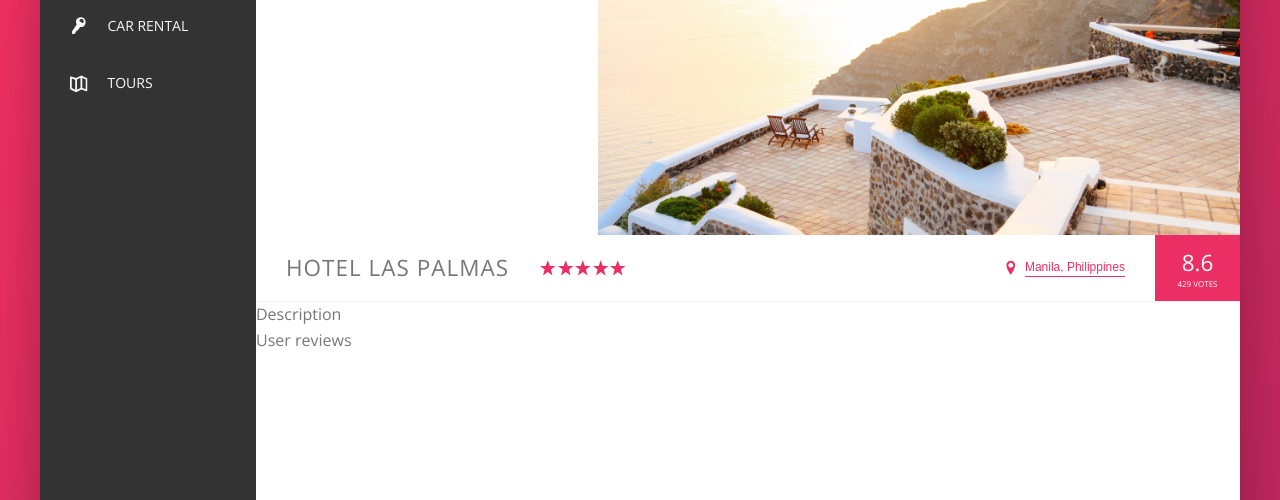
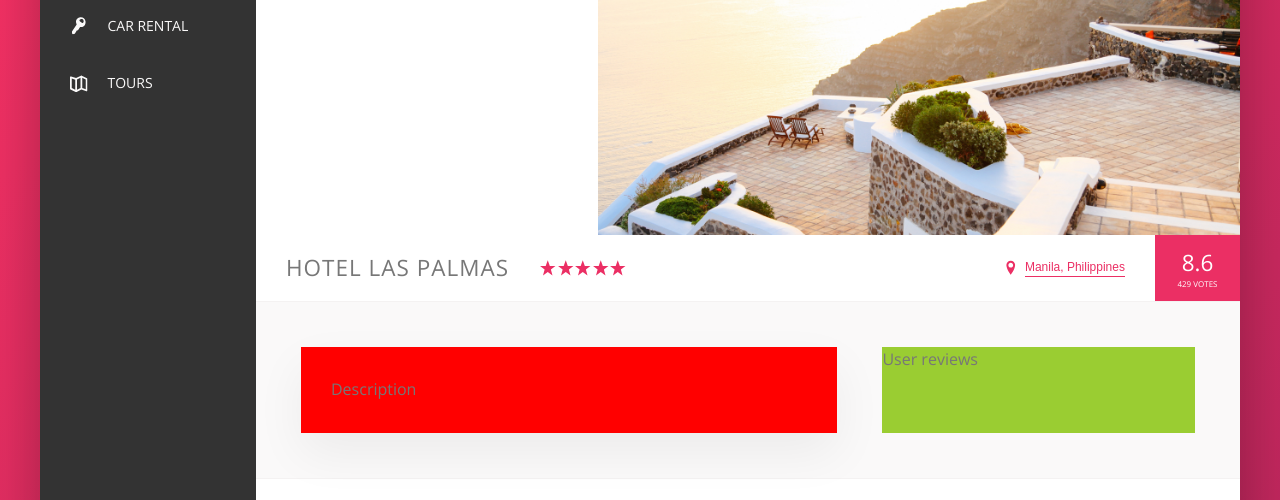
Before and after one commit to johnlester347/Animeyz-Philippines, a website: page index.html in a window 1280 px wide. Shown: the part 300-800 px from the top of the page. Drawn offline with nearby package versions, Linux system fonts and the light colour scheme.

Commit message:
Still working on the design of detail section

```diff
--- a/sass/_base.scss
+++ b/sass/_base.scss
@@ -13,6 +13,8 @@
     --color-grey-dark-3: #999;
 
     --shadow-dark: 0 2rem 6rem rgba(0,0,0,.3);
+
+    --line: 1px solid var(--color-grey-light-2);
 }
 
 *,
--- a/sass/_components.scss
+++ b/sass/_components.scss
@@ -198,7 +198,7 @@
 /********** || HOTEL OVERVIEW ||************/
 .overview {
     display: flex;
-    border-bottom: 1px solid var(--color-grey-light-2);
+    border-bottom: var(--line);
     align-items: center;
 
     &__heading {
--- a/sass/_layout.scss
+++ b/sass/_layout.scss
@@ -36,3 +36,25 @@
 
     height: 80rem;
 }
+
+.detail {
+    display: flex;
+    padding: 4.5rem;
+    background-color: var(--color-grey-light-1);
+    border-bottom: var(--line);
+}
+
+.description {
+    background-color: red;
+    // This will going to occupy the 60% of the box
+    flex: 0 0 60%;
+    margin-right: 4.5rem;
+    padding: 3rem;
+    box-shadow: 0 2rem 5rem rgba(0,0,0,.06);
+}
+
+.user-reviews {
+    background-color: yellowgreen;
+    // This will going to occupy 40% which is the remaining space
+    flex: 1;
+}
```
Also changed, not shown: css/style.css.
